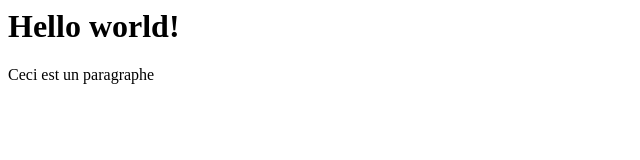
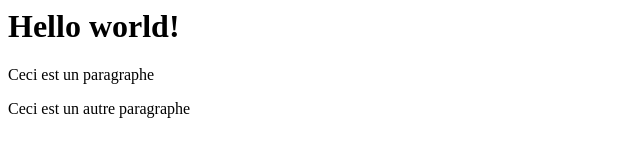
Before and after one commit to ThomasGOclock/first-app-e09, a plain HTML site: page index.html in a window 1280 px wide. Shown: the whole page, without its empty margins (0-640 px from the left). Drawn offline with Linux system fonts and the light colour scheme.

Commit message:
another p

```diff
--- a/index.html
+++ b/index.html
@@ -1,2 +1,3 @@
 <h1>Hello world!</h1>
 <p>Ceci est un paragraphe</p>
+<p>Ceci est un autre paragraphe</p>
```
